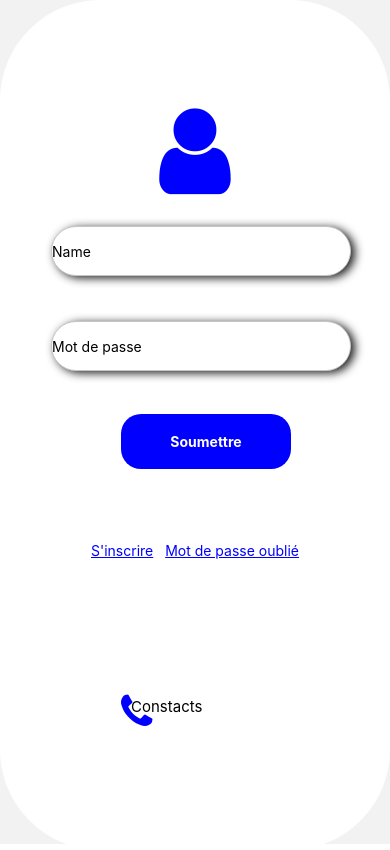
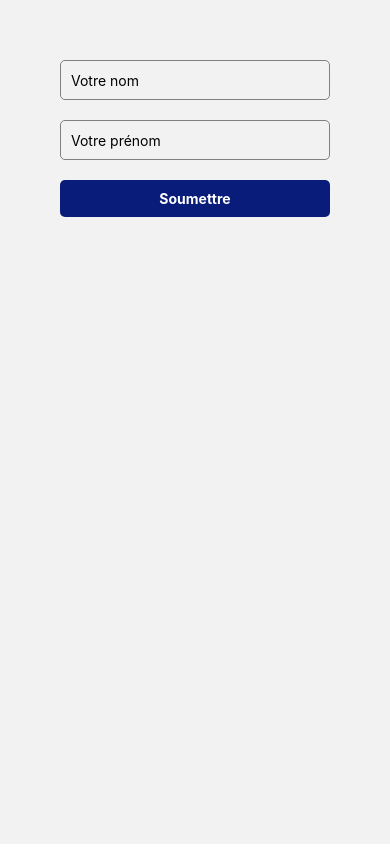
Before and after one commit to sidi-cnm/Admin, a React Native app: screen /Nouvell in a window 390 px wide. Built offline with nearby package versions, Linux system fonts and the light colour scheme; no server answers.

Commit message:
version famille incomplete 2

```diff
--- a/Navigation/Stack.js
+++ b/Navigation/Stack.js
@@ -3,6 +3,8 @@ import Login  from '../Screen/Login';
 import Test from '../Screen/test';
 import Cours from '..//Screen/cour';
 import Detaille from '..//Screen/detaillpersone'
+import NouveauFamille from '..//Screen/nouveauFamille'
+import Nv from '..//Screen/formetest'
 
 
 const Stack = createStackNavigator();
@@ -17,6 +19,8 @@ export default function HomeStack() {
                <Stack.Screen name="IN" component={Test} />
                <Stack.Screen name="cour" component={Cours} />
                <Stack.Screen name="detaille" component={Detaille} />
+               <Stack.Screen name="Nouvell" component={NouveauFamille} />
+               <Stack.Screen name="Forme" component={Nv} />
             </Stack.Navigator>
   );
 }
--- a/Screen/Login.js
+++ b/Screen/Login.js
@@ -56,7 +56,7 @@ export default function Login() {
             console.log("etudiant")
           }
           else if(connecter.prof){
-            console.log("prof")
+              //console.log("prof")
               Navigation.navigate('IN')
           }
           else if(connecter.famille){
--- a/Screen/cour.js
+++ b/Screen/cour.js
@@ -22,7 +22,7 @@ export default function Cours() {
   });
 
   useEffect(() => {
-    axios.get(`https://f0f4-41-188-67-197.ngrok-free.app/cours/?id_prenant=${id}`)
+    axios.get(`https://ef36-41-188-101-189.ngrok-free.app/cours/?id_prenant=${id}`)
       .then((res) => {
         setData(res.data);
       })
--- a/Screen/detaillpersone.js
+++ b/Screen/detaillpersone.js
@@ -14,7 +14,7 @@ export default function Detaille() {
   const { id } = route.params;
 
   useEffect(() => {
-    axios.get(`https://f0f4-41-188-67-197.ngrok-free.app/users/?id=${id}`).then((res) => {
+    axios.get(`https://ef36-41-188-101-189.ngrok-free.app/users/?id=${id}`).then((res) => {
       setData(res.data);
       console.log(id);
     });
--- /dev/null
+++ b/Screen/formetest.js
@@ -0,0 +1,69 @@
+import React, { useState, useEffect } from 'react';
+import { View, Text, StyleSheet, TextInput, TouchableOpacity } from 'react-native';
+import { useRoute } from '@react-navigation/native';
+import { useNavigation } from '@react-navigation/native';
+import { Button } from 'react-native-elements';
+
+export default function Nv() {
+  const route = useRoute();
+  const { formData } = route.params;
+  const [formDataArray, setFormDataArray] = useState([]);
+
+  const navigation = useNavigation();
+
+  useEffect(() => {
+    setFormDataArray([formData]);
+  }, [formData]);
+
+
+
+ console.log("tout le donner : ", formDataArray);
+
+  const handlBack =() => {
+  //  console.log("live ???")
+    navigation.navigate("Nouvell")
+  }
+  return (
+    <View style={styles.container}>
+    <Button title="Nouveau" onPress={handlBack} buttonStyle={{ backgroundColor: '#0A1C7A' , width:96 , height:38 , borderRadius:10 , left:29 }}/>
+
+      <Text style={styles.title}>Liste des formulaires enregistrés :</Text>
+      {formDataArray.map((item, index) => (
+        <View key={index}>
+          <Text style={styles.label}>Nom :</Text>
+          <Text style={styles.value}>{item.nom}</Text>
+          <Text style={styles.label}>Prénom :</Text>
+          <Text style={styles.value}>{item.prenom}</Text>
+        </View>
+      ))}
+    </View>
+  );
+}
+
+const styles = StyleSheet.create({
+  container: {
+    flex: 1,
+    padding: 20,
+    backgroundColor: '#E5E5E5',
+  },
+  title: {
+    fontSize: 20,
+    fontWeight: 'bold',
+    marginBottom: 15,
+  },
+  formDataItem: {
+    backgroundColor: '#FFFFFF',
+    padding: 15,
+    borderRadius: 10,
+    marginBottom: 15,
+  },
+  label: {
+    fontSize: 16,
+    fontWeight: 'bold',
+    marginBottom: 5,
+  },
+  value: {
+    fontSize: 16,
+    marginBottom: 10,
+  },
+});
--- /dev/null
+++ b/Screen/nouveauFamille.js
@@ -0,0 +1,68 @@
+import React, { useState } from 'react';
+import { View, Text, StyleSheet, TextInput, TouchableOpacity } from 'react-native';
+import { useNavigation } from '@react-navigation/native';
+
+export default function NouveauFamille() {
+  const [formData, setFormData] = useState({ nom: '', prenom: '' });
+  const navigation = useNavigation();
+
+  const handleSubmit = () => {
+   // navigation.navigate('Forme', { formData });
+    navigation.navigate('Forme', { formData });
+  };
+
+  const handleVoir =()=>{
+    navigation.navigate('Forme');
+  }
+
+  return (
+    <View style={styles.container}>
+
+
+     {/* <TouchableOpacity style={styles.submitButton} onPress={handleVoir}>
+        <Text style={styles.submitButtonText}>Voir</Text>
+      </TouchableOpacity>    */}
+      <TextInput
+        style={styles.input}
+        value={formData.nom}
+        onChangeText={(text) => setFormData({ ...formData, nom: text })}
+        placeholder="Votre nom"
+      />
+
+      <TextInput
+        style={styles.input}
+        value={formData.prenom}
+        onChangeText={(text) => setFormData({ ...formData, prenom: text })}
+        placeholder="Votre prénom"
+      />
+
+      <TouchableOpacity style={styles.submitButton} onPress={handleSubmit}>
+        <Text style={styles.submitButtonText}>Soumettre</Text>
+      </TouchableOpacity>
+    </View>
+  );
+}
+
+const styles = StyleSheet.create({
+  container: {
+    padding: 60,
+  },
+  input: {
+    height: 40,
+    borderColor: 'gray',
+    borderWidth: 1,
+    marginBottom: 20,
+    paddingHorizontal: 10,
+    borderRadius: 5,
+  },
+  submitButton: {
+    backgroundColor: '#0A1C7A',
+    padding: 10,
+    borderRadius: 5,
+    alignItems: 'center',
+  },
+  submitButtonText: {
+    color: 'white',
+    fontWeight: 'bold',
+  },
+});
--- a/Screen/test.js
+++ b/Screen/test.js
@@ -33,8 +33,9 @@ export default function Test(){
 
 
     useEffect(() => {
-      axios.get("https://4c61-41-188-104-99.ngrok-free.app/users/")
+      axios.get("https://ef36-41-188-101-189.ngrok-free.app/users/")
         .then((res) => {
+          console.log("hello")
           console.log("Data from API:", res.data);
           setData(res.data);
         })
@@ -64,7 +65,7 @@ export default function Test(){
       console.log("saisi des donner ici");
     }
     else{
-      axios.post("https://f0f4-41-188-67-197.ngrok-free.app/users" , ajouter);
+      axios.post("https://ef36-41-188-101-189.ngrok-free.app/users" , ajouter);
       setIschange(!change);
       setShowForm(false);
       setAjouter({title:""})
@@ -74,7 +75,7 @@ export default function Test(){
 
   const handleDelete = () => {
     if (selectedUserId !== null) {
-      axios.delete(`https://4c61-41-188-104-99.ngrok-free.app/users/${selectedUserId}`)
+      axios.delete(`https://ef36-41-188-101-189.ngrok-free.app/users/${selectedUserId}`)
         .then((response) => {
           if (response.status === 200) {
             console.log("User with ID", selectedUserId, "has been deleted");
@@ -162,6 +163,10 @@ export default function Test(){
       Navigation.navigate('cour' , { id: selectedUserId } );
     }
 
+    const handleNouvell =()=>{
+      Navigation.navigate('Nouvell');
+    }
+
     return(
 
 
@@ -169,8 +174,10 @@ export default function Test(){
       <GestureHandlerRootView >
         <View style={styles.container}>
 
+
         <Text style={{fontSize: 28,  marginTop:50 , marginRight:40}}>Liste des familles</Text>
 
+        <Button title="Nouveau" onPress={handleNouvell} buttonStyle={{ backgroundColor: '#0A1C7A' , width:96 , height:38 , borderRadius:10 , left:29 }}/>
           <View style={styles.inputContainer}>
            <Button title="+" onPress={handleShowForm} buttonStyle={{ backgroundColor: '#0A1C7A' , width:46 , height:38 , borderRadius:10 }}/>
            <TextInput
--- a/db.json
+++ b/db.json
@@ -51,10 +51,11 @@
       "id": 8
     },
     {
-      "title": "papa",
-      "place": "el velouge",
-      "Email": "21069@supnum.mr",
-      "Numero": "43998403",
+      "title": "demin",
+      "place": "rab24",
+      "Email": "demin@gamail.com",
+      "Numero": "345678",
+      "Id_infant": null,
       "id": 9
     }
   ],
```
